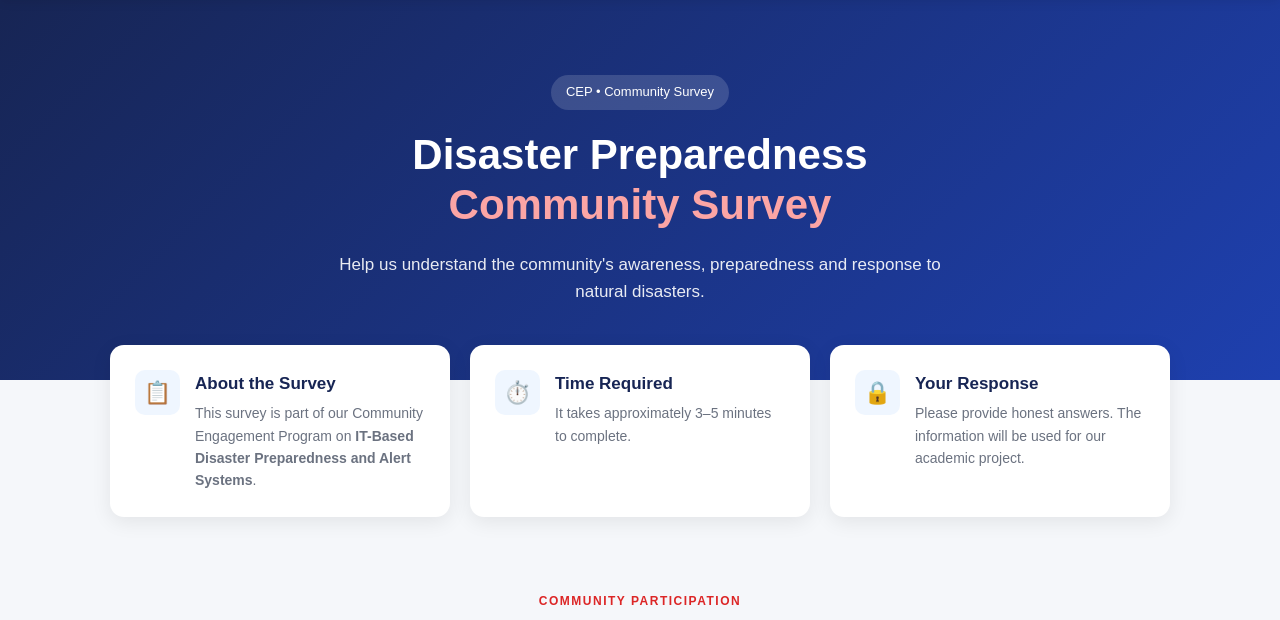
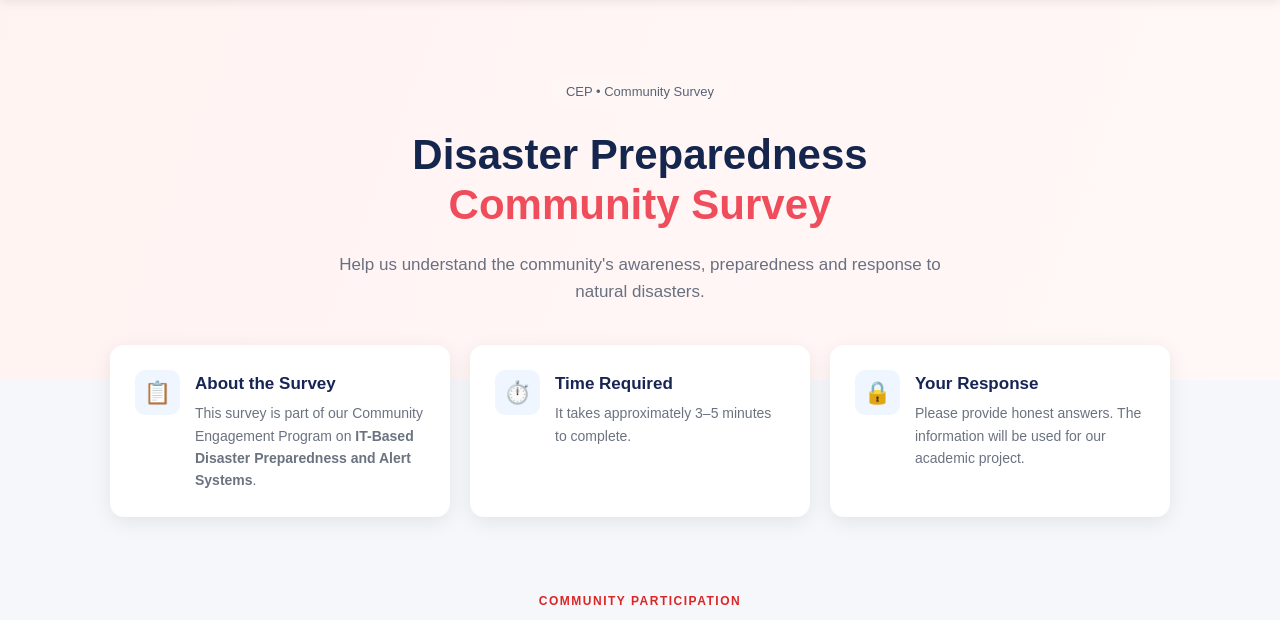
Before and after one commit to kakadraj7-del/DisasterSafe, a Flask app: page /survay in a window 1280 px wide. Shown: the part 70-690 px from the top of the page. Run offline with Flask 3, Linux system fonts and the light colour scheme.

Commit message:
survay page update

```diff
--- a/static/css/survay.css
+++ b/static/css/survay.css
@@ -88,13 +88,12 @@ body {
 ========================= */
 
 .hero {
-    background: linear-gradient(
-        135deg,
-        #172554,
-        #1e40af
-    );
-
-    color: white;
+    background:
+        linear-gradient(
+            110deg,
+            #fff3f2 0%,
+            #fff8f7 100%
+        );
     padding: 75px 7%;
 }
 
@@ -102,6 +101,7 @@ body {
     max-width: 900px;
     margin: auto;
     text-align: center;
+    color: #596275;
 }
 
 .badge {
@@ -115,18 +115,20 @@ body {
 
 .hero h1 {
     font-size: 42px;
+    color: #14264d;
     line-height: 1.2;
     margin-bottom: 20px;
 }
 
 .hero h1 span {
-    color: #fca5a5;
+    color: #ef4d5b;
 }
 
 .hero p {
     max-width: 650px;
     margin: auto;
     font-size: 17px;
+    color: #596275;
     opacity: 0.9;
 }
 
```
